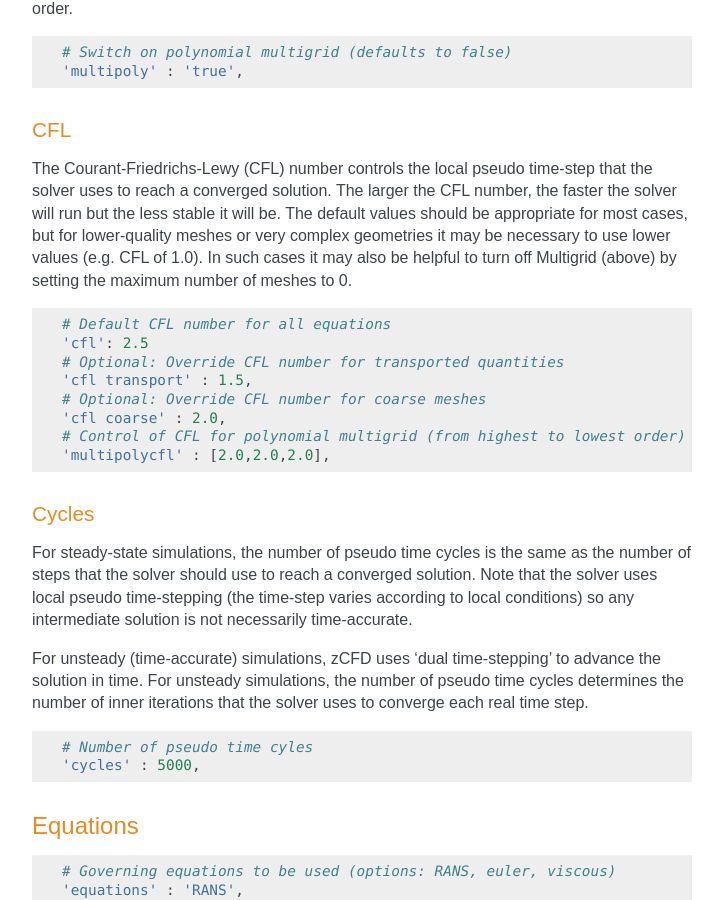
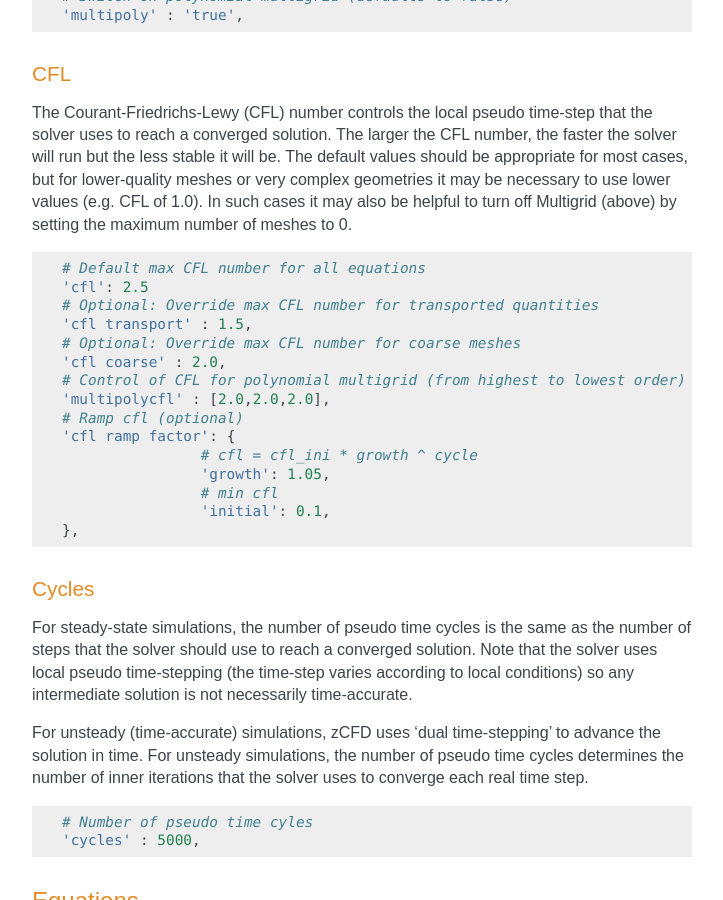
Before and after one commit to zCFD/zCFDguide, a Sphinx documentation site: the page built from docs/source/control-dict.rst, in a window 1280 px wide and 900 px high, scrolled down 3914 px. Shown: the whole window, without its empty margins (388-1111 px from the left). Built offline with Sphinx 7.4.7, drawn with Linux system fonts in a browser that asks for light colours; some of the changed text lies outside the part shown.

Commit message:
Updated documentation for lu sgs and cfl ramp factor

```diff
--- a/docs/source/control-dict.rst
+++ b/docs/source/control-dict.rst
@@ -223,14 +220,22 @@ The Courant-Friedrichs-Lewy (CFL) number controls the local pseudo time-step tha
 
 .. code-block:: python
 
-    # Default CFL number for all equations
+    # Default max CFL number for all equations
     'cfl': 2.5
-    # Optional: Override CFL number for transported quantities
+    # Optional: Override max CFL number for transported quantities
     'cfl transport' : 1.5,
-    # Optional: Override CFL number for coarse meshes
+    # Optional: Override max CFL number for coarse meshes
     'cfl coarse' : 2.0,
     # Control of CFL for polynomial multigrid (from highest to lowest order)
     'multipolycfl' : [2.0,2.0,2.0],
+    # Ramp cfl (optional)
+    'cfl ramp factor': {
+                    # cfl = cfl_ini * growth ^ cycle
+                    'growth': 1.05,
+                    # min cfl
+                    'initial': 0.1,
+    },
+
 
 Cycles
 ^^^^^^
@@ -293,7 +298,7 @@ The fully turbulent (Reynolds Averaged Navier-Stokes Equations)
                 'turbulence' : {
                                   # turbulence model (options: 'sst', 'sa-neg')
                                   'model' : 'sst',
-                                  # LES model (options 'none', 'des', 'ddes', 'sas')
+                                  # LES model (options 'none', 'DES', 'DDES', 'SAS')
                                   'les' : 'none',
                                   # betastar turbulence closure constant
                                   'betastar' : 0.09,
```
Also changed, not shown: other parts of docs/source/control-dict.rst (+1 -4 lines).
